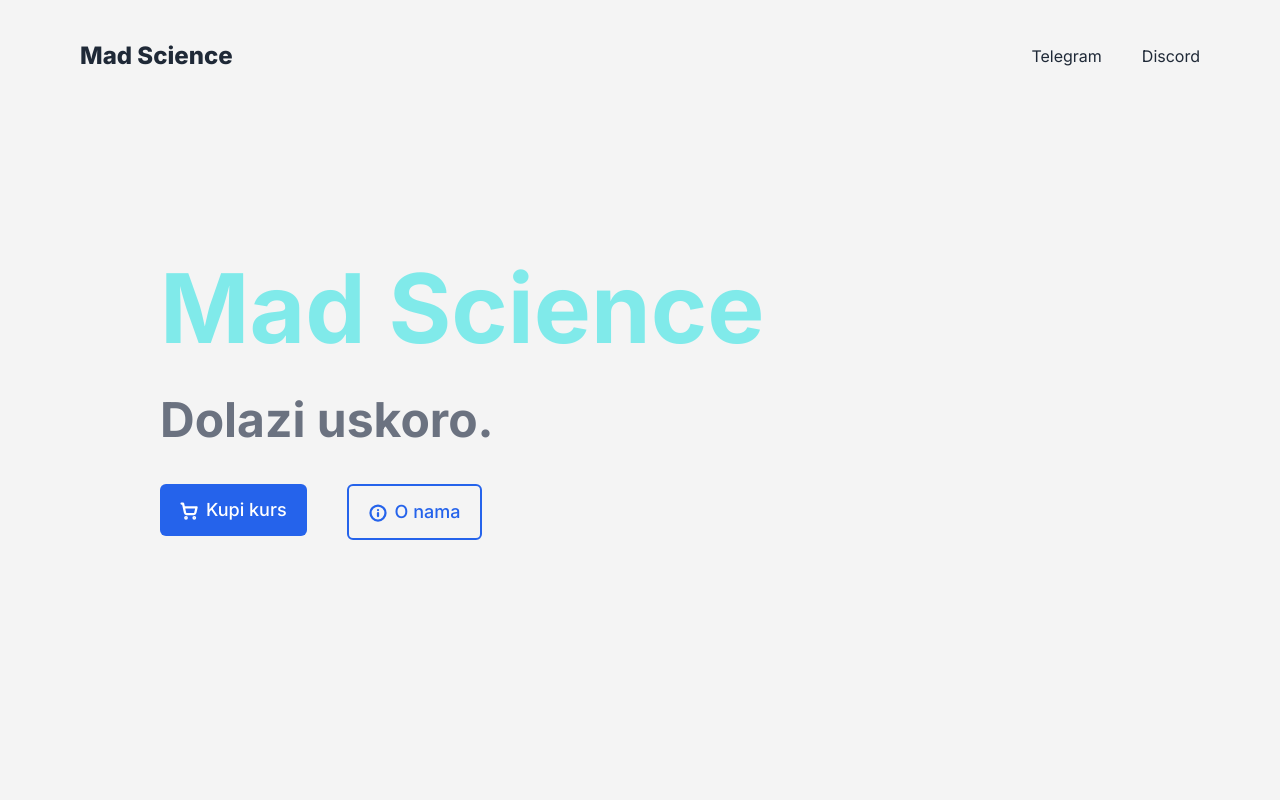
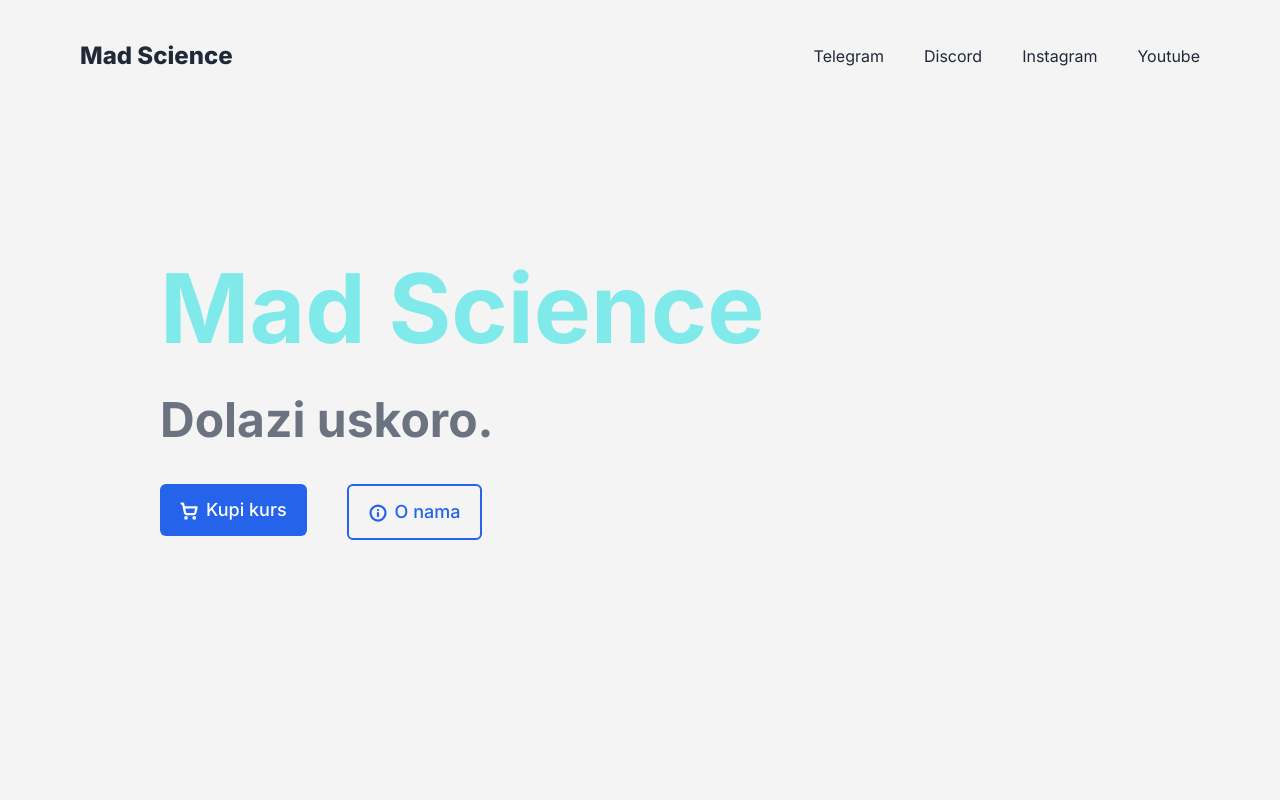
Before and after one commit to faustatwork/mad-science-website, a Next.js app: page / in a window 1280 px wide. Shown: the top 800 px of the page. Built offline with nearby package versions, Linux system fonts and the light colour scheme.

Commit message:
fix(links): add remaining

```diff
--- a/components/Footer.tsx
+++ b/components/Footer.tsx
@@ -9,6 +9,12 @@ const Footer = () => {
       </Link>
       <Link href="/discord" target="_blank" rel="noopener noreferrer">
         Discord
+      </Link>
+      <Link href="/instagram" target="_blank" rel="noopener noreferrer">
+        Instagram
+      </Link>
+      <Link href="/youtube" target="_blank" rel="noopener noreferrer">
+        Youtube
       </Link>
     </>
   );
--- a/components/Navbar.tsx
+++ b/components/Navbar.tsx
@@ -13,6 +13,12 @@ const Navbar = () => {
       </li>
       <li>
         <Link href={"/discord"}>Discord</Link>
+      </li>
+      <li>
+        <Link href={"/instagram"}>Instagram</Link>
+      </li>
+      <li>
+        <Link href={"/youtube"}>Youtube</Link>
       </li>
     </>
   );
--- a/next.config.mjs
+++ b/next.config.mjs
@@ -20,6 +20,11 @@ const config = {
         destination: "https://instagram.com/madscience.io",
         permanent: true,
       },
+      {
+        source: "/youtube",
+        destination: "https://www.youtube.com/@MadScience618",
+        permanent: true,
+      },
     ];
   },
 };
```
